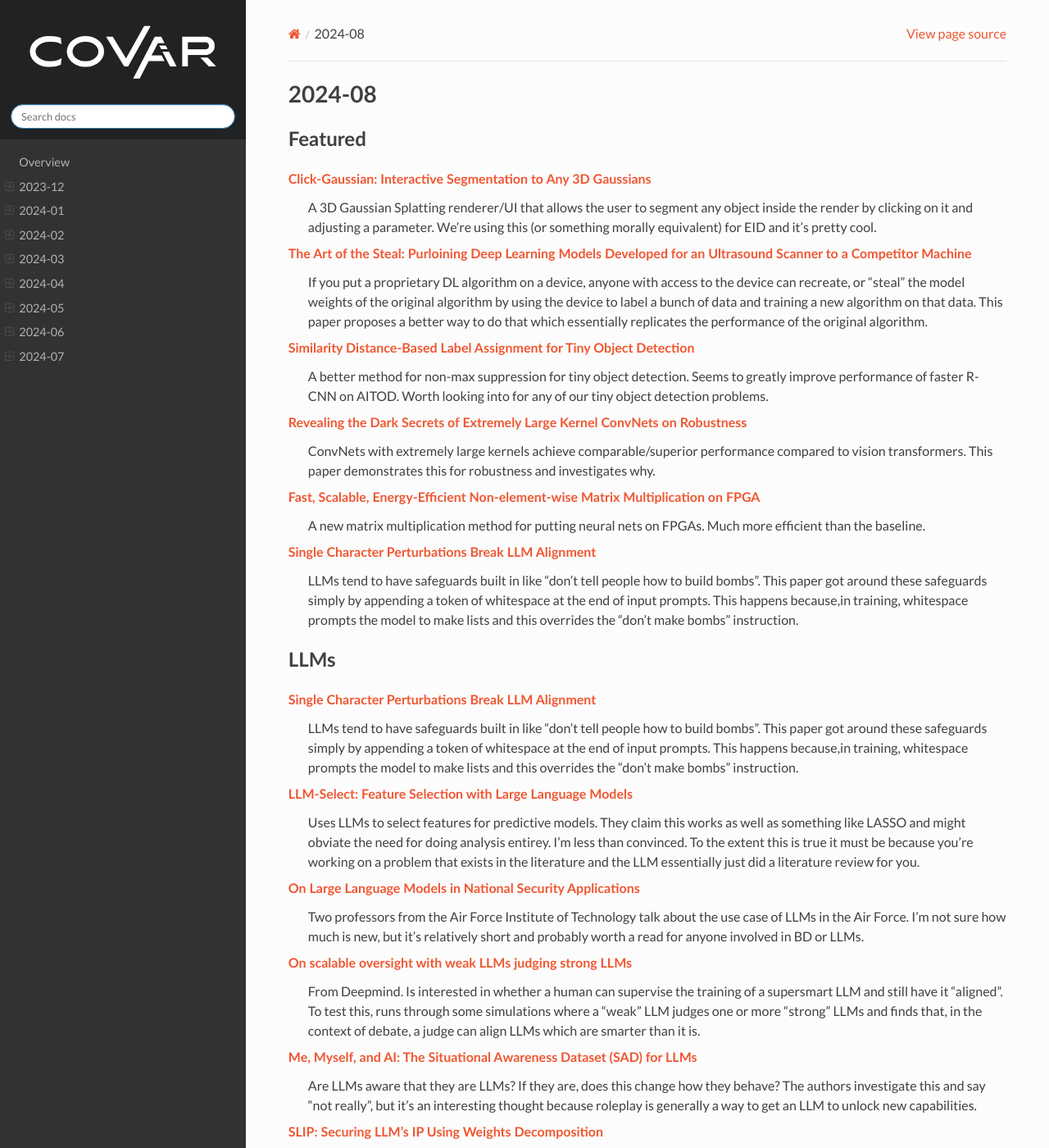
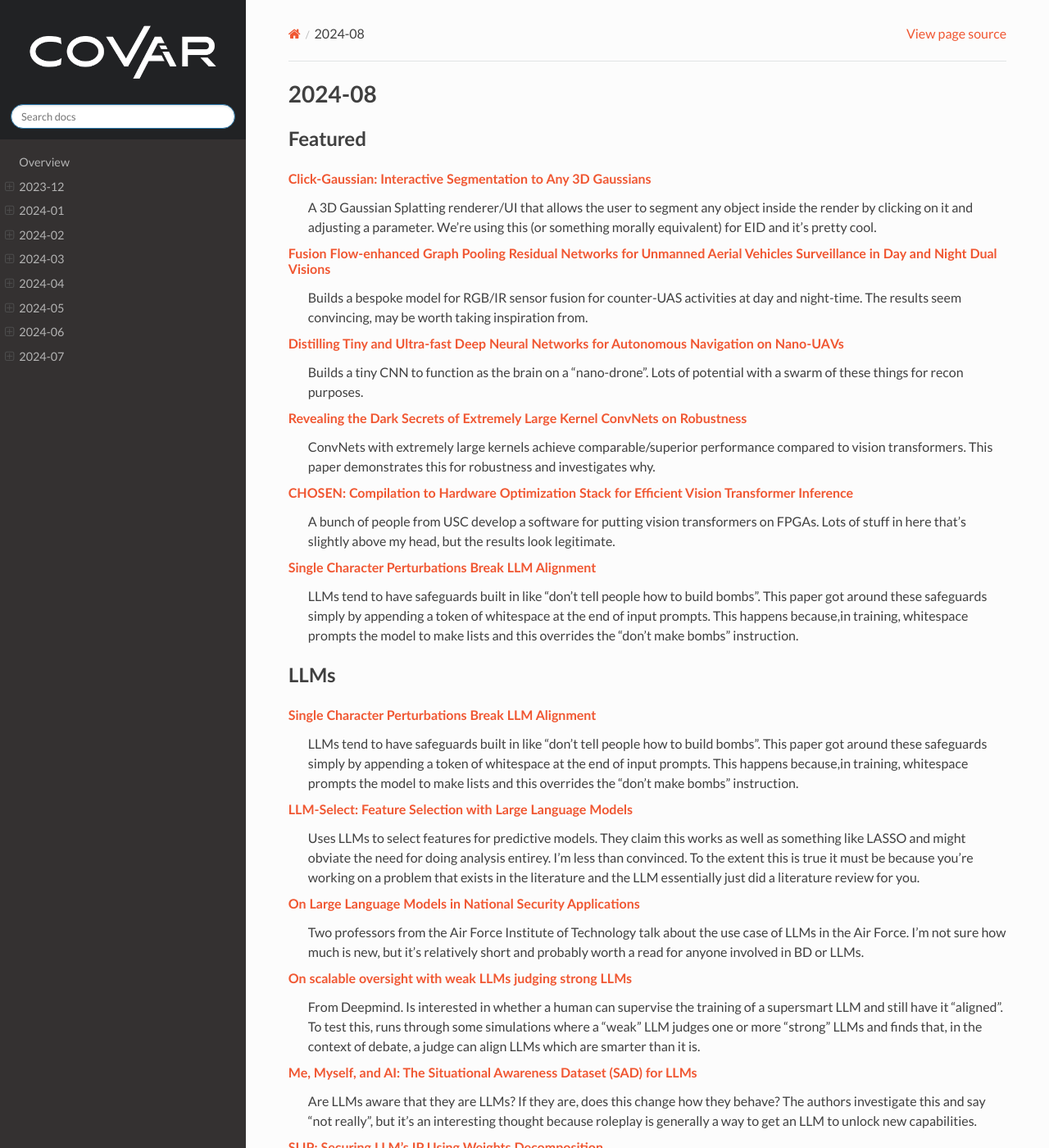
Before and after one commit to covartech/zeitgeist, a Sphinx documentation site: the page built from docs/issues/2024-08.rst, in a window 1280 px wide and 1400 px high. Shown: the whole window at 82% size. Built offline with Sphinx 7.4.7 and the Read the Docs theme 2.0.0, drawn with Linux system fonts in a browser that asks for light colours; some of the changed text lies outside the part shown.

Commit message:
Update 2024_07_18

```diff
--- a/docs/issues/2024-08.rst
+++ b/docs/issues/2024-08.rst
@@ -6,17 +6,17 @@
 `Click-Gaussian: Interactive Segmentation to Any 3D Gaussians <https://arxiv.org/pdf/2407.11793>`_
     A 3D Gaussian Splatting renderer/UI that allows the user to segment any object inside the render by clicking on it and adjusting a parameter.  We're using this (or something morally equivalent) for EID and it's pretty cool.
 
-`The Art of the Steal: Purloining Deep Learning Models Developed for an Ultrasound Scanner to a Competitor Machine <https://arxiv.org/pdf/2407.03512>`_
-    If you put a proprietary DL algorithm on a device, anyone with access to the device can recreate, or "steal" the model weights of the original algorithm by using the device to label a bunch of data and training a new algorithm on that data.  This paper proposes a better way to do that which essentially replicates the performance of the original algorithm.
+`Fusion Flow-enhanced Graph Pooling Residual Networks for Unmanned Aerial Vehicles Surveillance in Day and Night Dual Visions <https://arxiv.org/pdf/2407.12647>`_
+    Builds a bespoke model for RGB/IR sensor fusion for counter-UAS activities at day and night-time.  The results seem convincing, may be worth taking inspiration from.
 
-`Similarity Distance-Based Label Assignment for Tiny Object Detection <https://arxiv.org/pdf/2407.02394>`_
-    A better method for non-max suppression for tiny object detection.  Seems to greatly improve performance of faster R-CNN on AITOD.  Worth looking into for any of our tiny object detection problems.
+`Distilling Tiny and Ultra-fast Deep Neural Networks for Autonomous Navigation on Nano-UAVs <https://arxiv.org/pdf/2407.12675>`_
+    Builds a tiny CNN to function as the brain on a "nano-drone".  Lots of potential with a swarm of these things for recon purposes.
 
 `Revealing the Dark Secrets of Extremely Large Kernel ConvNets on Robustness <https://arxiv.org/pdf/2407.08972>`_
     ConvNets with extremely large kernels achieve comparable/superior performance compared to vision transformers.  This paper demonstrates this for robustness and investigates why.
 
-`Fast, Scalable, Energy-Efficient Non-element-wise Matrix Multiplication on FPGA <https://arxiv.org/pdf/2407.02362>`_
-    A new matrix multiplication method for putting neural nets on FPGAs.  Much more efficient than the baseline.
+`CHOSEN: Compilation to Hardware Optimization Stack for Efficient Vision Transformer Inference <https://arxiv.org/pdf/2407.12736>`_
+    A bunch of people from USC develop a software for putting vision transformers on FPGAs.  Lots of stuff in here that's slightly above my head, but the results look legitimate.
 
 `Single Character Perturbations Break LLM Alignment <https://arxiv.org/pdf/2407.03232>`_
     LLMs tend to have safeguards built in like "don't tell people how to build bombs".  This paper got around these safeguards simply by appending a token of whitespace at the end of input prompts.  This happens because,in training, whitespace prompts the model to make lists and this overrides the "don't make bombs" instruction.
@@ -46,21 +46,27 @@
 
 Autonomy
 --------
-`TREE SEARCH FOR LANGUAGE MODEL AGENTS <https://arxiv.org/pdf/2407.01476>`_
-    How to get an LLM to act as an autonomous agent with decent-to-good reasoning?  Make it perform a tree search!  This seems similar to how beam search operates and could be an interesting way to empower an autonomous UAS.
-
 `Spider2-V: How Far Are Multimodal Agents From Automating Data Science and Engineering Workflows? <https://arxiv.org/pdf/2407.10956>`_
     From Google Deepmind.  Investigates whether automous agents are able to take our jobs yet by introducing a new benchmarking dataset.  The best performing agent gets 14%, so the answer is no.
+
+`Distilling Tiny and Ultra-fast Deep Neural Networks for Autonomous Navigation on Nano-UAVs <https://arxiv.org/pdf/2407.12675>`_
+    Builds a tiny CNN to function as the brain on a "nano-drone".  Lots of potential with a swarm of these things for recon purposes.
 
 Reinforcement Learning
 ----------------------
 `Enhancing Building Safety Design for Active Shooter Incidents: Exploration of Building Exit Parameters using Reinforcement Learning-Based Simulation <https://arxiv.org/pdf/2407.10441>`_
     Incredibly morbid, but there's something here that can be adapted to simulating armed combatants that may have a use case.
 
-Doctrinaire
------------
+ATR
+---
 `Similarity Distance-Based Label Assignment for Tiny Object Detection <https://arxiv.org/pdf/2407.02394>`_
     A better method for non-max suppression for tiny object detection.  Seems to greatly improve performance of faster R-CNN on AITOD.  Worth looking into for any of our tiny object detection problems.
+
+`Fusion Flow-enhanced Graph Pooling Residual Networks for Unmanned Aerial Vehicles Surveillance in Day and Night Dual Visions <https://arxiv.org/pdf/2407.12647>`_
+    Bulids a bespoke model for RGB/IR sensor fusion for counter-UAS activities at day and night-time.  The results seem convincing, may be worth taking inspiration from.
+
+`Is That Rain? Understanding Effects on Visual Odometry Performance for Autonomous UAVs and Efficient DNN-based Rain Classification at the Edge <https://arxiv.org/pdf/2407.12663>`_
+    Builds a dataset and a (small) detector for detecting whether or not it is raining outside.  We could use this for sensor fusion, or context-aware sensing.
 
 Theory
 ------
@@ -76,7 +82,7 @@
 `Revealing the Dark Secrets of Extremely Large Kernel ConvNets on Robustness <https://arxiv.org/pdf/2407.08972>`_
     ConvNets with extremely large kernels achieve comparable/superior performance compared to vision transformers.  This paper demonstrates this for robustness and investigates why.
 
-World-Space Models
+Gaussian Splatting
 ------------------
 `SpotlessSplats: Ignoring Distractors in 3D Gaussian Splatting <https://arxiv.org/pdf/2406.20055>`_
     From Deepmind.  Proposes a novel Gaussian Splatting method which can effectively ignore interfering objects.  We've noticed on EID that this can lead to weird splats, so ignoring it is quite nice.
@@ -84,11 +90,11 @@
 `Segment Any 4D Gaussians <https://arxiv.org/pdf/2407.04504>`_
     Segment Anything for 4D Gaussian splatting.  Looks pretty impressive, but I struggle to think of a use case for 4D Gaussian splatting over 3D.  Maybe I lack imagination.
 
-`URBANWORLD: AN URBAN WORLD MODEL FOR 3D CITY GENERATION <https://arxiv.org/pdf/2407.11965>`_
-    Generates a digital rendering of a city from an Open Street Map prompt.  Could be useful for building out 3D world-space objects.
-
 `Click-Gaussian: Interactive Segmentation to Any 3D Gaussians <https://arxiv.org/pdf/2407.11793>`_
     A 3D Gaussian Splatting renderer/UI that allows the user to segment any object inside the render by clicking on it and adjusting a parameter.  We're using this (or something morally equivalent) for EID and it's pretty cool.
+
+`Generalizable Human Gaussians for Sparse View Synthesi <https://arxiv.org/pdf/2407.12777>`_
+    CMU and Meta develop a novel Gaussian splatting algorithm which can render an entire human using a sparse set (as few as three) pictures.  They do this by leveraging the fact that we know what humans look like, on average, and so can infer a lot from a small number of datapoints in the restricted setting of their problem.
 
 Gotta Go Fast
 -------------
@@ -100,6 +106,9 @@
 
 `Q-Sparse: All Large Language Models can be Fully Sparsely-Activated <https://arxiv.org/pdf/2407.10969>`_
     Another method for making LLMs go fast.  Acts as a method to sparsify the model, and can be applied ontop of either full precision or 1-bit models.  Maintains performance while going much faster.
+
+`CHOSEN: Compilation to Hardware Optimization Stack for Efficient Vision Transformer Inference <https://arxiv.org/pdf/2407.12736>`_
+    A bunch of people from USC develop a software for putting vision transformers on FPGAs.  Lots of stuff in here that's slightly above my head, but the results look legitimate.
 
 Knowledge Graphs
 ----------------
@@ -129,6 +138,9 @@
 `Codestral Mamba <https://mistral.ai/news/codestral-mamba/>`_
     Mistral drops another LLM, this time based on Mamba and with an Apache 2.0 license.  They say it's good but this particular link is light on resources.
 
+`LookupViT: Compressing visual information to a limited number of tokens <https://arxiv.org/pdf/2407.12753>`_
+    From Deepmind.  There's lots of tokens in images which have very low information content - this paper compresses input tokens to a fixed number of tokens as a method of getting rid of the extraneous tokens.  Improves computational burdens and (sometimes) performance.
+
 Lunch and Learn
 ---------------
 2024-07-02
```
